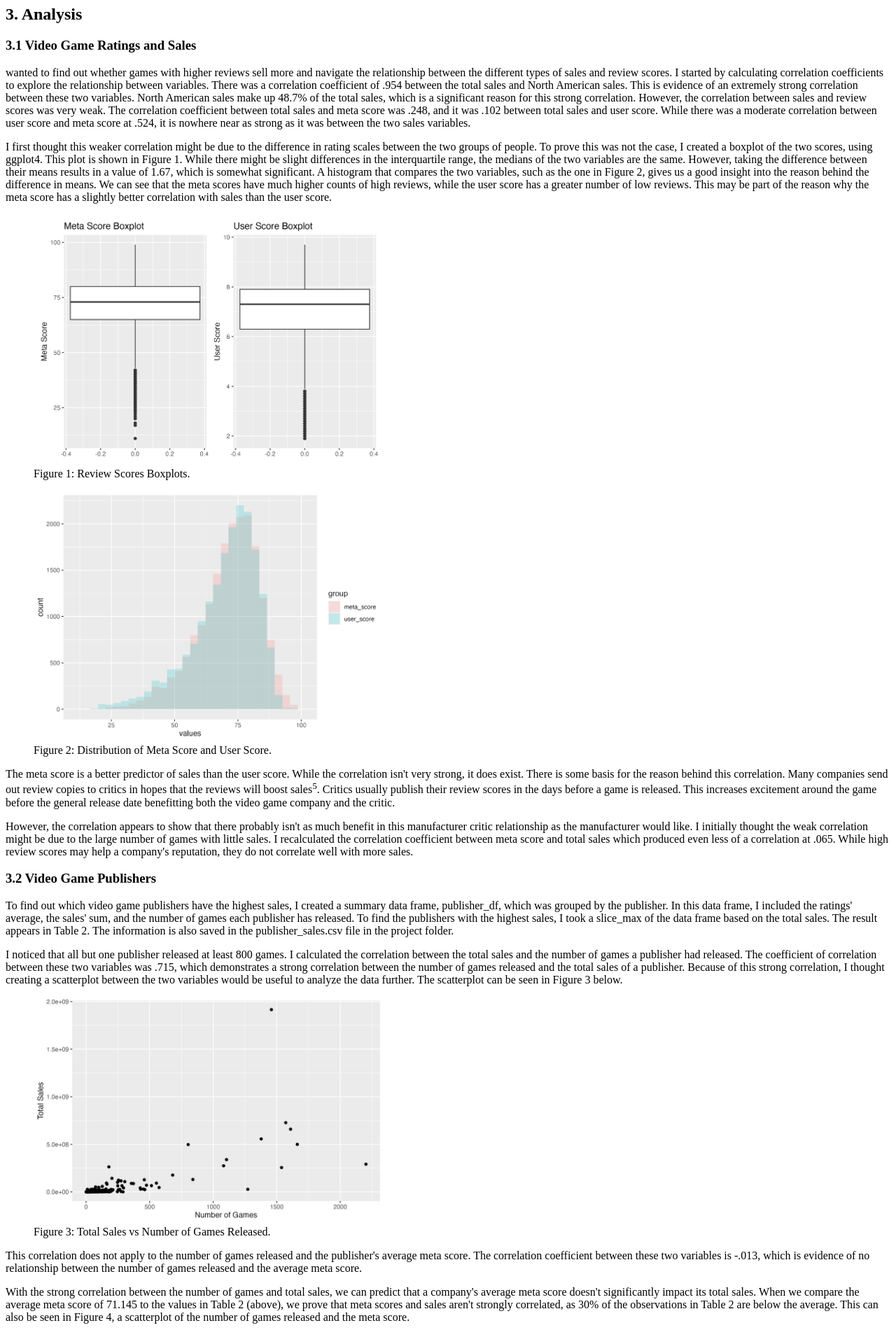
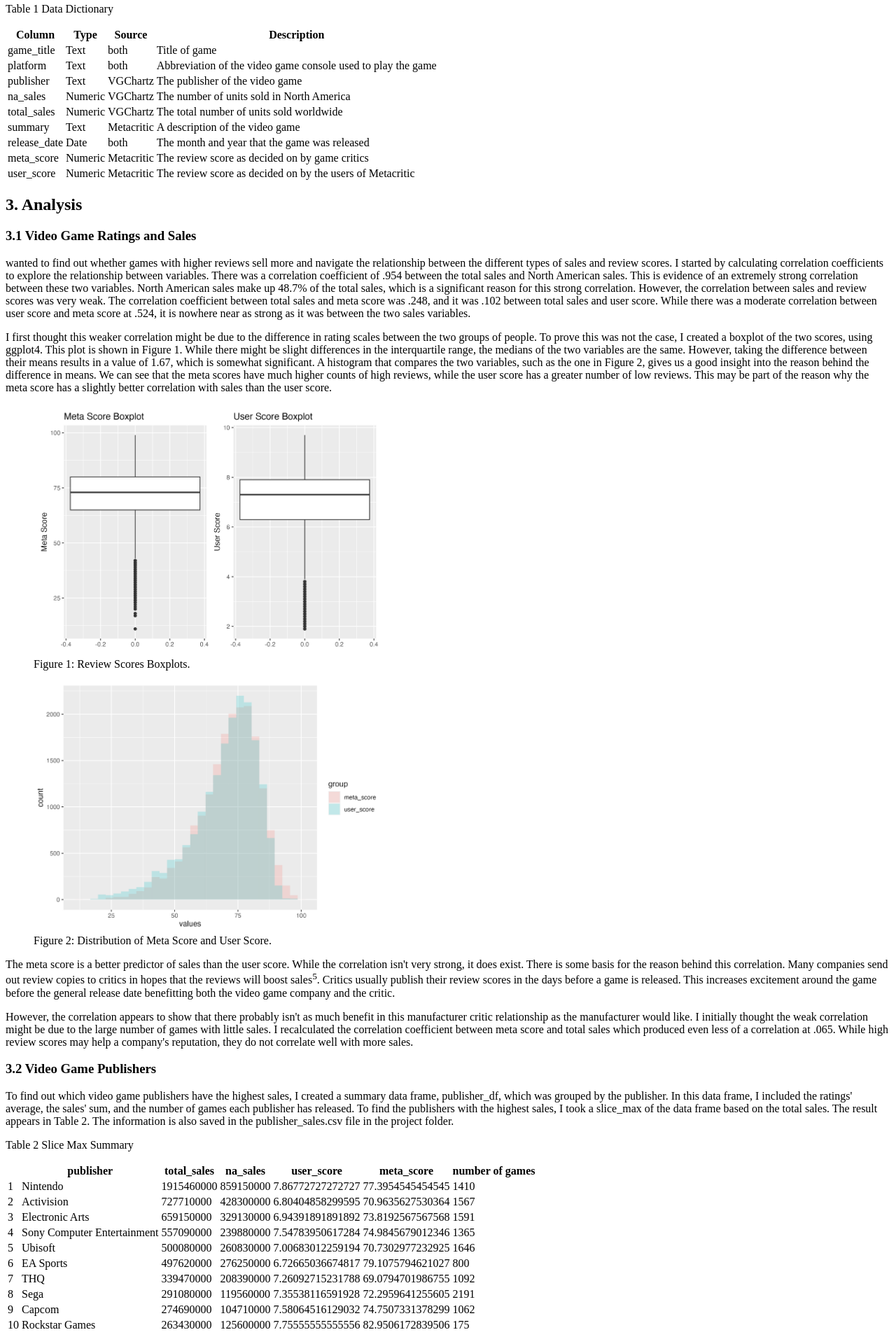
Before and after one commit to aaelwood/3300-module7, a plain HTML site: page index.html in a window 1280 px wide. Shown: the part 1063-2973 px from the top of the page at 70% size. Drawn offline with Linux system fonts and the light colour scheme.

Commit message:
Update index.html

```diff
--- a/index.html
+++ b/index.html
@@ -74,6 +74,74 @@
             column, and the index columns. I exported these datasets to VGSales_union.csv and
             VGSales_intersect.csv, respectively. The union had 68,288 observations, and the intersect had 12,288
             observations. A description of each variable is contained in Table 1. </p>
+            <p class="table-label"> Table 1 Data Dictionary</p>
+<table>
+<thead>
+<tr>
+<th>Column</th>
+<th>Type</th>
+<th>Source</th>
+<th>Description</th>
+</tr>
+</thead>
+<tbody>
+<tr>
+<td>game_title</td>
+<td>Text</td>
+<td>both</td>
+<td>Title of game</td>
+</tr>
+<tr>
+<td>platform</td>
+<td>Text</td>
+<td>both</td>
+<td>Abbreviation of the video game console used to play the game</td>
+</tr>
+<tr>
+<td>publisher</td>
+<td>Text</td>
+<td>VGChartz</td>
+<td>The publisher of the video game</td>
+</tr>
+<tr>
+<td>na_sales</td>
+<td>Numeric</td>
+<td>VGChartz</td>
+<td>The number of units sold in North America</td>
+</tr>
+<tr>
+<td>total_sales</td>
+<td>Numeric</td>
+<td>VGChartz</td>
+<td>The total number of units sold worldwide</td>
+</tr>
+<tr>
+<td>summary</td>
+<td>Text</td>
+<td>Metacritic</td>
+<td>A description of the video game</td>
+</tr>
+<tr>
+<td>release_date</td>
+<td>Date</td>
+<td>both</td>
+<td>The month and year that the game was released</td>
+</tr>
+<tr>
+<td>meta_score</td>
+<td>Numeric</td>
+<td>Metacritic</td>
+<td>The review score as decided on by game critics</td>
+</tr>
+<tr>
+<td>user_score</td>
+<td>Numeric</td>
+<td>Metacritic</td>
+<td>The review score as decided on by the users of Metacritic</td>
+</tr>
+</tbody>
+</table>
+
         <section id="analysis"></section>
         <h2> 3. Analysis </h2>
         <h3>3.1 Video Game Ratings and Sales</h3>
@@ -119,6 +187,112 @@
             sales' sum, and the number of games each publisher has released. To find the publishers with the
             highest sales, I took a slice_max of the data frame based on the total sales. The result appears in Table 2.
             The information is also saved in the publisher_sales.csv file in the project folder.</p>
+            <p class="table-label"> Table 2 Slice Max Summary</p>
+<table>
+<thead>
+<tr>
+<th></th>
+<th>publisher</th>
+<th>total_sales</th>
+<th>na_sales</th>
+<th>user_score</th>
+<th>meta_score</th>
+<th>number of games</th>
+</tr>
+</thead>
+<tbody>
+<tr>
+<td>1</td>
+<td>Nintendo</td>
+<td>1915460000</td>
+<td>859150000</td>
+<td>7.86772727272727</td>
+<td>77.3954545454545</td>
+<td>1410</td>
+</tr>
+<tr>
+<td>2</td>
+<td>Activision</td>
+<td>727710000</td>
+<td>428300000</td>
+<td>6.80404858299595</td>
+<td>70.9635627530364</td>
+<td>1567</td>
+</tr>
+<tr>
+<td>3</td>
+<td>Electronic Arts</td>
+<td>659150000</td>
+<td>329130000</td>
+<td>6.94391891891892</td>
+<td>73.8192567567568</td>
+<td>1591</td>
+</tr>
+<tr>
+<td>4</td>
+<td>Sony Computer Entertainment</td>
+<td>557090000</td>
+<td>239880000</td>
+<td>7.54783950617284</td>
+<td>74.9845679012346</td>
+<td>1365</td>
+</tr>
+<tr>
+<td>5</td>
+<td>Ubisoft</td>
+<td>500080000</td>
+<td>260830000</td>
+<td>7.00683012259194</td>
+<td>70.7302977232925</td>
+<td>1646</td>
+</tr>
+<tr>
+<td>6</td>
+<td>EA Sports</td>
+<td>497620000</td>
+<td>276250000</td>
+<td>6.72665036674817</td>
+<td>79.1075794621027</td>
+<td>800</td>
+</tr>
+<tr>
+<td>7</td>
+<td>THQ</td>
+<td>339470000</td>
+<td>208390000</td>
+<td>7.26092715231788</td>
+<td>69.0794701986755</td>
+<td>1092</td>
+</tr>
+<tr>
+<td>8</td>
+<td>Sega</td>
+<td>291080000</td>
+<td>119560000</td>
+<td>7.35538116591928</td>
+<td>72.2959641255605</td>
+<td>2191</td>
+</tr>
+<tr>
+<td>9</td>
+<td>Capcom</td>
+<td>274690000</td>
+<td>104710000</td>
+<td>7.58064516129032</td>
+<td>74.7507331378299</td>
+<td>1062</td>
+</tr>
+<tr>
+<td>10</td>
+<td>Rockstar Games</td>
+<td>263430000</td>
+<td>125600000</td>
+<td>7.75555555555556</td>
+<td>82.9506172839506</td>
+<td>175</td>
+</tr>
+</tbody>
+</table>
         <p>I noticed that all but one publisher released at least 800 games. I calculated the correlation between the
             total sales and the number of games a publisher had released. The coefficient of correlation between
             these two variables was .715, which demonstrates a strong correlation between the number of games
@@ -141,13 +315,77 @@
                 <img src="images/4-metascore_number_games_released.jpg" alt="Scatterplot of metascore vs number of games released" width = "500">
                 <figcaption>Figure 4: Metascore vs Number of Games Released.</figcaption>
             </figure>
-        <p> compared the top ten game publishers by North American sales and by total sales for the past ten
+        <p> I compared the top ten game publishers by North American sales and by total sales for the past ten
             years. I wanted to know if there is there a difference between those with high sales in North America
             and those with high total sales. Could another region be driving publisher sales success? I found the
             same game publishers in both lists, but in a slightly different order. Total sales ranged from about 260
             million games to about 1.9 billion games. Games sold in North America was responsible for about 40 -
             60% of the total sales numbers. More details can be found in the top_10_NA and top_10_total data
             frames. The top ten publishers appear in Table 3. </p>
+            <p class="table-label"> Table 3 Top publishers by North American sales vs. top
+                publishers by total sales</p>
+                <table>
+                <thead>
+                <tr>
+                <th></th>
+                <th>North American games sold</th>
+                <th>Total games sold</th>
+                </tr>
+                </thead>
+                <tbody>
+                <tr>
+                <td>1</td>
+                <td>Nintendo</td>
+                <td>Nintendo</td>
+                </tr>
+                <tr>
+                <td>2</td>
+                <td>Activision</td>
+                <td>Activision</td>
+                </tr>
+                <tr>
+                <td>3</td>
+                <td>Electronic Arts</td>
+                <td>Electronic Arts</td>
+                </tr>
+                <tr>
+                <td>4</td>
+                <td>EA Sports</td>
+                <td>Sony Computer Entertainment</td>
+                </tr>
+                <tr>
+                <td>5</td>
+                <td>Ubisoft</td>
+                <td>Ubisoft</td>
+                </tr>
+                <tr>
+                <td>6</td>
+                <td>Sony Computer Entertainment</td>
+                <td>EA Sports</td>
+                </tr>
+                <tr>
+                <td>7</td>
+                <td>THQ</td>
+                <td>THQ</td>
+                </tr>
+                <tr>
+                <td>8</td>
+                <td>Rockstar Games</td>
+                <td>Sega</td>
+                </tr>
+                <tr>
+                <td>9</td>
+                <td>Sega</td>
+                <td>Capcom</td>
+                </tr>
+                <tr>
+                <td>10</td>
+                <td>Capcom</td>
+                <td>Rockstar Games</td>
+                </tr>
+                </tbody>
+                </table>
+
         <h3>3.3 Release Date</h3>
         <p>To determine how sales, number of games released, and review scores have changed, I created a data
             frame called by_month, which grouped the games by month and calculated the average review scores,
```
